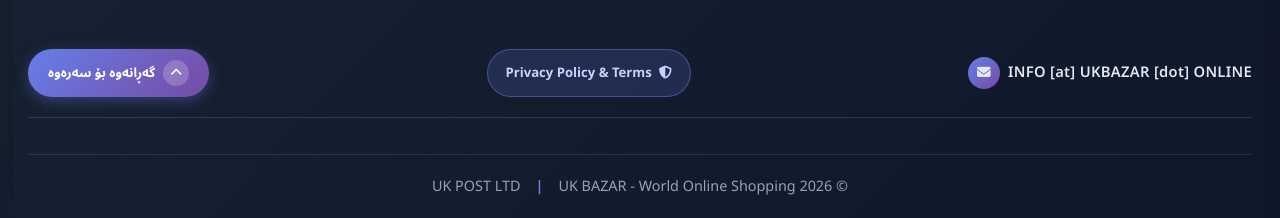
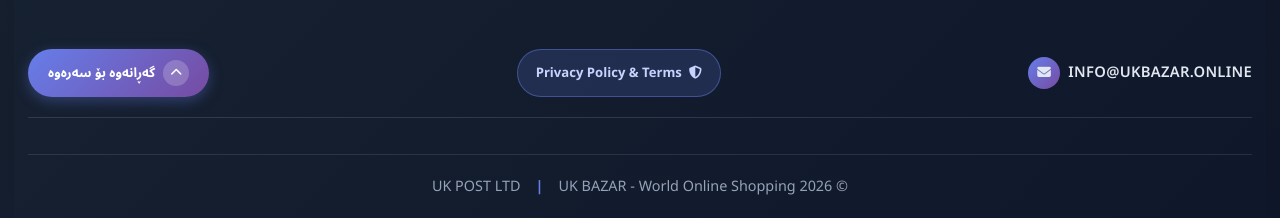
Before and after one commit to mhuk2003/ukbazar, a plain HTML site: page index.html in a window 1280 px wide. Shown: the part 2044-2262 px from the top of the page. Drawn offline with Linux system fonts and the light colour scheme; no server answers.

Commit message:
Update index.html

```diff
--- a/index.html
+++ b/index.html
@@ -258,7 +258,7 @@
             <div class="footer-topbar">
 <a href="mailto:INFO@UKBAZAR.ONLINE" class="footer-email-link">
   <i class="fas fa-envelope"></i>
-  <span>INFO [at] UKBAZAR [dot] ONLINE</span>
+  <span>INFO@UKBAZAR.ONLINE</span>
 </a>                <button onclick="openPrivacyPage()" class="footer-privacy-btn">
                     <i class="fas fa-shield-alt"></i> Privacy Policy & Terms
                 </button>
@@ -311,7 +311,7 @@
     Questions or concerns? Contact us at
 <a href="mailto:INFO@UKBAZAR.ONLINE" class="footer-email-link">
   <i class="fas fa-envelope"></i>
-  <span>INFO [at] UKBAZAR [dot] ONLINE</span>
+  <span>INFO@UKBAZAR.ONLINE</span>
 </a>    </p>
         </div>
 
@@ -390,8 +390,10 @@
     <p style="margin:0; color:#4a5568;">
         Depending on your location, you may have the right to request access to, correction of, or deletion of your personal information.
         To exercise your rights, contact us at
-        <a href="/cdn-cgi/l/email-protection#a3cacdc5cce3d6c8c1c2d9c2d18dcccdcfcacdc6" class="footer-email-link"><i class="fas fa-envelope"></i> <span><span class="__cf_email__" data-cfemail="4e272028210e3b252c2f342f3c6021202227202b">[email&#160;protected]</span></span></a>
-    </p>
+<a href="mailto:INFO@UKBAZAR.ONLINE" class="footer-email-link">
+  <i class="fas fa-envelope"></i>
+  <span>INFO@UKBAZAR.ONLINE</span>
+</a>      </p>
 </div>
 
 <div style="background:#fff; border-radius:14px; padding:22px; box-shadow:0 2px 12px rgba(102,126,234,0.1);">
@@ -401,7 +403,7 @@
         If you have questions or comments about your privacy rights, contact us at
 <a href="mailto:INFO@UKBAZAR.ONLINE" class="footer-email-link">
   <i class="fas fa-envelope"></i>
-  <span>INFO [at] UKBAZAR [dot] ONLINE</span>
+  <span>INFO@UKBAZAR.ONLINE</span>
 </a>    </p>
 </div>
 
@@ -416,7 +418,7 @@
         &nbsp;|&nbsp;
 <a href="mailto:INFO@UKBAZAR.ONLINE" class="footer-email-link">
   <i class="fas fa-envelope"></i>
-  <span>INFO [at] UKBAZAR [dot] ONLINE</span>
+  <span>INFO@UKBAZAR.ONLINE</span>
 </a>    </p>
 
     <p style="margin:8px 0 0; font-size:0.78rem; opacity:.7;">© 2026 All rights reserved</p>
```
